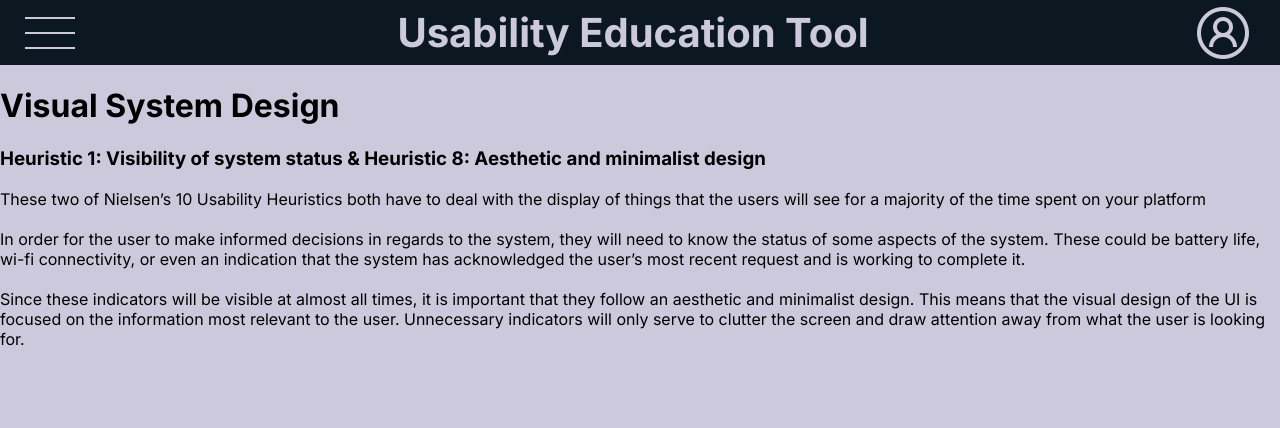
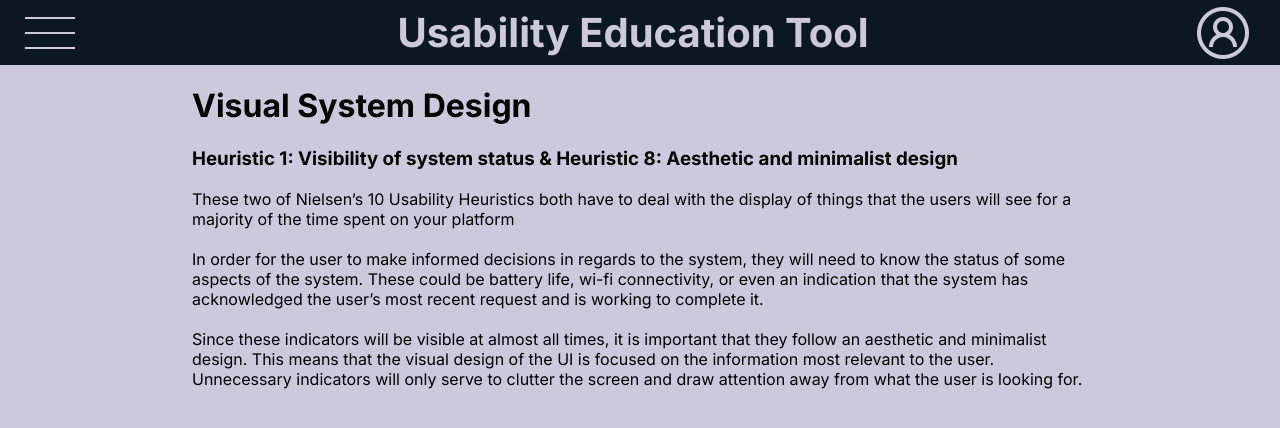
Before and after one commit to wajdialjedaani/Innovation-Labs-Usability-Education-Tool, a Next.js app in the folder usability-tool/: page /lesson-1 in a window 1280 px wide. Shown: the top 428 px of the page. Built offline with nearby package versions, Linux system fonts and the light colour scheme.

Commit message:
Added styling to lesson page
Added an scss file to styles that style each lesson page to make the text more centered in the screen and add margins towards the edge

```diff
--- a/usability-tool/app/(main)/(lessons)/lesson-1/page.js
+++ b/usability-tool/app/(main)/(lessons)/lesson-1/page.js
@@ -1,8 +1,9 @@
-
+import '@/styles/lesson.scss'
 
 export default function Lesson1() {
   return (
     <main>
+      <div className='main-text-container'>
         <h1>Visual System Design</h1>
         <h3>Heuristic 1: Visibility of system status & Heuristic 8: Aesthetic and minimalist design</h3>
         <p>
@@ -18,6 +19,7 @@ export default function Lesson1() {
           the user.  Unnecessary indicators will only serve to clutter the screen and draw attention away from what the
           user is looking for.
         </p>
+      </div>
     </main>
   )
 }
--- a/usability-tool/app/(main)/(lessons)/lesson-2/page.js
+++ b/usability-tool/app/(main)/(lessons)/lesson-2/page.js
@@ -1,4 +1,4 @@
-
+import '@/styles/lesson.scss'
 
 export default function Lesson2() {
   return (
--- a/usability-tool/app/(main)/(lessons)/lesson-3/page.js
+++ b/usability-tool/app/(main)/(lessons)/lesson-3/page.js
@@ -1,4 +1,4 @@
-
+import '@/styles/lesson.scss'
 
 export default function Lesson3() {
   return (
--- a/usability-tool/app/(main)/(lessons)/lesson-4/page.js
+++ b/usability-tool/app/(main)/(lessons)/lesson-4/page.js
@@ -1,4 +1,4 @@
-
+import '@/styles/lesson.scss'
 
 export default function Lesson4() {
   return (
--- a/usability-tool/app/(main)/(lessons)/lesson-5/page.js
+++ b/usability-tool/app/(main)/(lessons)/lesson-5/page.js
@@ -1,4 +1,4 @@
-
+import '@/styles/lesson.scss'
 
 export default function Lesson5() {
   return (
--- /dev/null
+++ b/usability-tool/styles/lesson.scss
@@ -0,0 +1,14 @@
+  /*Main Text*/
+  .main-text-container {
+    width: 70%;
+    margin: 20px auto;
+    display: flex;
+    justify-content: center;
+    flex-wrap: wrap;
+    display: block;
+  }
+
+  .main-text-img {
+    float: right;
+    margin: 5px;
+  }
```
Lines whose indentation alone changed are shown as unchanged.
